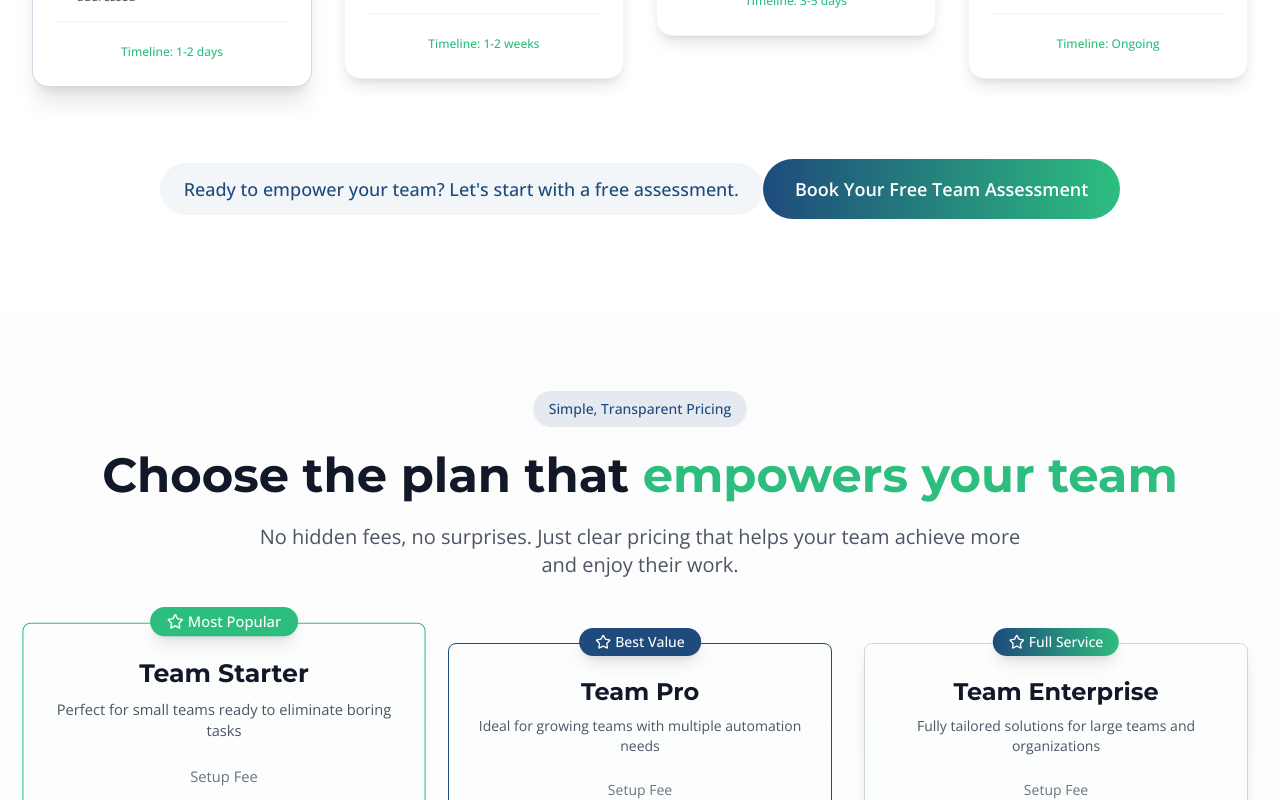
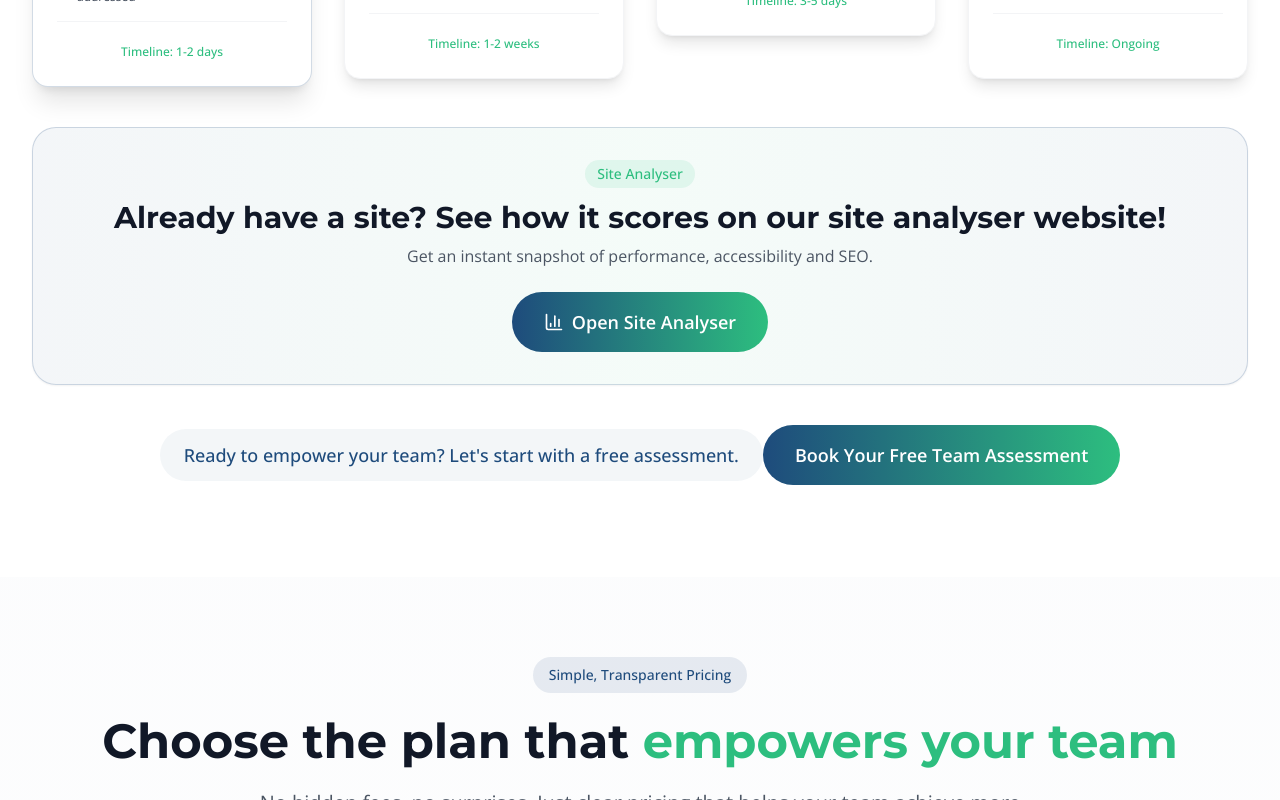
Before and after one commit to AI-Boffin/AI-Boffins, a Next.js app: page / in a window 1280 px wide. Shown: the part 3220-4020 px from the top of the page. Built offline with nearby package versions, Linux system fonts and the light colour scheme.

Commit message:
added the site analyser

```diff
--- a/components/HowItWorks.js
+++ b/components/HowItWorks.js
@@ -1,7 +1,7 @@
 'use client';
 
 import { useState, useEffect, useRef } from 'react';
-import { Search, Building as Build, Rocket, Headphones, CheckCircle, Users, Target, Zap } from 'lucide-react';
+import { Search, Building as Build, Rocket, Headphones, CheckCircle, Users, Target, Zap, BarChart3 } from 'lucide-react';
 
 const steps = [
   {
@@ -91,6 +91,15 @@ export default function HowItWorks() {
     return () => {
       observers.forEach(observer => observer?.disconnect());
     };
+  }, []);
+
+  // Ensure steps are visible on desktop immediately to avoid perceived white space
+  useEffect(() => {
+    if (typeof window === 'undefined') return;
+    const isLargeScreen = window.matchMedia('(min-width: 1024px)').matches; // lg breakpoint
+    if (isLargeScreen) {
+      setVisibleSteps(Array.from({ length: steps.length }, (_, index) => index));
+    }
   }, []);
 
   return (
@@ -252,7 +261,28 @@ export default function HowItWorks() {
         </div>
 
         {/* Bottom CTA */}
-        <div className="mt-16 text-center">
+        <div className="mt-8 text-center">
+          {/* Site Analyser CTA */}
+          <div className="mb-10 p-8 rounded-3xl bg-gradient-to-r from-primary/5 via-accent/5 to-primary/5 border border-primary/20 shadow-sm">
+            <div className="inline-flex items-center px-3 py-1 mb-3 rounded-full bg-accent/10 text-accent text-sm font-medium">
+              Site Analyser
+            </div>
+            <h3 className="text-2xl md:text-3xl font-montserrat font-bold text-gray-900 mb-2">
+              Already have a site? See how it scores on our site analyser website!
+            </h3>
+            <p className="text-gray-600 mb-6 max-w-2xl mx-auto">
+              Get an instant snapshot of performance, accessibility and SEO.
+            </p>
+            <a
+              href="https://siteanalyser-7hjxyf25z-ai-boffins.vercel.app/"
+              target="_blank"
+              rel="noopener noreferrer"
+              className="inline-flex items-center bg-gradient-to-r from-primary to-accent text-white px-8 py-4 rounded-full text-lg font-semibold hover:shadow-lg transition-all duration-300 hover:scale-105"
+            >
+              <BarChart3 className="h-5 w-5 mr-2" />
+              Open Site Analyser
+            </a>
+          </div>
           <div className="inline-flex items-center px-6 py-3 bg-primary/5 text-primary rounded-full text-lg font-medium mb-4">
             Ready to empower your team? Let's start with a free assessment.
           </div>
```
